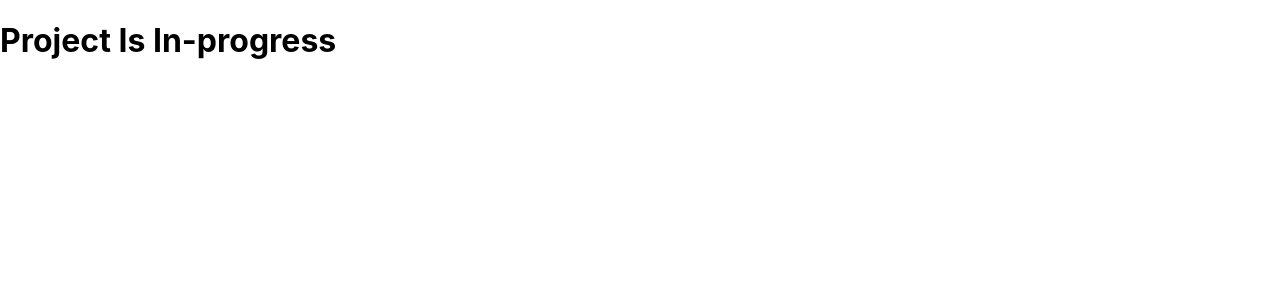
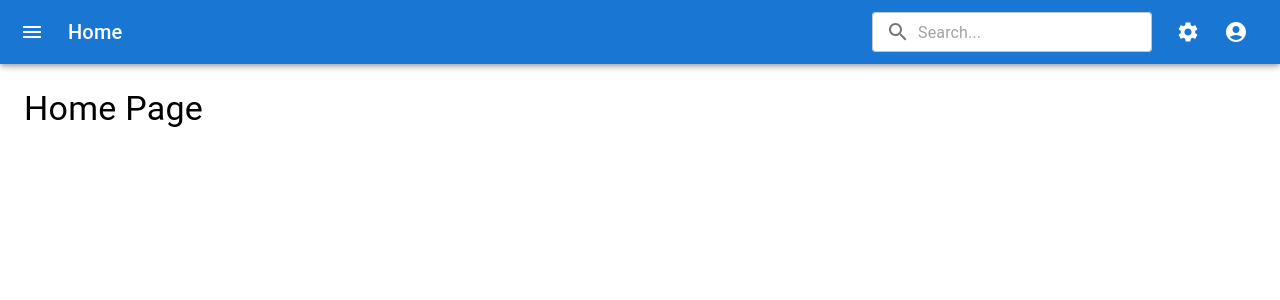
Before and after one commit to vishaljagdhane/custom-code, a React (Create React App) app in the folder custom-app/: page / in a window 1280 px wide. Shown: the top 300 px of the page. Built offline with nearby package versions, Linux system fonts and the light colour scheme.

Commit message:
I have completed Dashbaord Component

```diff
--- a/custom-app/package.json
+++ b/custom-app/package.json
@@ -13,6 +13,7 @@
     "@testing-library/react": "^13.4.0",
     "@testing-library/user-event": "^13.5.0",
     "axios": "^1.7.8",
+    "date-fns": "^4.1.0",
     "react": "^18.3.1",
     "react-dom": "^18.3.1",
     "react-router-dom": "^7.0.1",
--- a/custom-app/src/App.js
+++ b/custom-app/src/App.js
@@ -3,11 +3,15 @@ import './App.css';
 import UserRegisterPage from './UserLog/UserRegisterPage';
 import {BrowserRouter,Routes,Route} from 'react-router-dom'
 import UserDataTable from './UserLog/UserDataTable';
+import Applications_Dashbaord from './Custom-Dashboard/Applications_Dashbaord';
 
 function App() {
   return (
     <>
-<h1>Project Is In-progress</h1>
+    <BrowserRouter>
+<Applications_Dashbaord/>
+</BrowserRouter>
+
     </>
   );
 }
--- a/custom-app/src/Custom-Dashboard/ApplicationBar.jsx
+++ b/custom-app/src/Custom-Dashboard/ApplicationBar.jsx
@@ -1,9 +1,99 @@
-import React from 'react'
+import React, { useState } from "react";
+import {
+  AppBar,
+  Toolbar,
+  IconButton,
+  Typography,
+  TextField,
+  InputAdornment,
+} from "@mui/material";
+import MenuIcon from "@mui/icons-material/Menu";
+import CloseIcon from "@mui/icons-material/Close";
+import SearchIcon from "@mui/icons-material/Search";
+import SettingsIcon from "@mui/icons-material/Settings";
+import AccountCircleIcon from "@mui/icons-material/AccountCircle";
+import { useNavigate } from "react-router-dom";
 
-export default function ApplicationBar() {
+export default function ApplicationBar({
+  isDrawerOpen,
+  toggleDrawer,
+  currentPage,
+  handleSearch,
+  userProfileImage,
+}) {
+  const navigate = useNavigate();
+
+  // Handle page navigation on search
+  const handleSearchRedirect = (event) => {
+    if (event.key === "Enter") {
+      handleSearch(event.target.value); // Perform search logic
+      navigate("/home"); // Redirect to Home page
+    }
+  };
+
   return (
-    <>
+    <AppBar
+      position="fixed"
+      sx={{
+        width: isDrawerOpen ? "80%" : "100%",
+        marginLeft: isDrawerOpen ? "20%" : "0",
+        transition: "width 0.3s ease, margin 0.3s ease",
+      }}
+    >
+      <Toolbar>
+        <IconButton
+          color="inherit"
+          edge="start"
+          onClick={toggleDrawer}
+          sx={{ marginRight: 2 }}
+        >
+          {isDrawerOpen ? <CloseIcon /> : <MenuIcon />}
+        </IconButton>
 
-    </>
-  )
+        <Typography variant="h6" sx={{ flexGrow: 1 }}>
+          {currentPage} {/* Dynamically display the current active page name */}
+        </Typography>
+
+        <TextField
+          variant="outlined"
+          size="small"
+          placeholder="Search..."
+          InputProps={{
+            startAdornment: (
+              <InputAdornment position="start">
+                <SearchIcon />
+              </InputAdornment>
+            ),
+          }}
+          onKeyDown={handleSearchRedirect} // Trigger search on Enter key
+          sx={{
+            marginRight: 2,
+            backgroundColor: "white",
+            borderRadius: 1,
+          }}
+        />
+
+        <IconButton color="inherit" sx={{ marginRight: 1 }}>
+          <SettingsIcon />
+        </IconButton>
+
+        {/* Display user icon or profile image if available */}
+        <IconButton color="inherit">
+          {userProfileImage ? (
+            <img
+              src={userProfileImage}
+              alt="User Profile"
+              style={{
+                width: 30,
+                height: 30,
+                borderRadius: "50%",
+              }}
+            />
+          ) : (
+            <AccountCircleIcon />
+          )}
+        </IconButton>
+      </Toolbar>
+    </AppBar>
+  );
 }
--- a/custom-app/src/Custom-Dashboard/Applications_Dashbaord.jsx
+++ b/custom-app/src/Custom-Dashboard/Applications_Dashbaord.jsx
@@ -1,11 +1,68 @@
-import React from 'react'
+import React, { useState } from "react";
+import ApplicationBar from "./ApplicationBar";
+import LeftSidePanel from "./LeftSidePanel";
+import { Box,Typography} from "@mui/material";
 
-export default function Applications_Dashbaord() {
+export default function Applications_Dashboard() {
+  const [isDrawerOpen, setIsDrawerOpen] = useState(false);
+  const [currentPage, setCurrentPage] = useState("Home");
+  const [userProfileImage, setUserProfileImage] = useState(null); // Set the user image here
+
+  const toggleDrawer = () => {
+    setIsDrawerOpen(!isDrawerOpen);
+  };
+
+  const handleSearch = (query) => {
+    // Perform your search logic here
+    console.log("Search query:", query);
+  };
+
+  const menuItems = [
+    // SAP MM module menu items with Tcodes
+    { label: "Purchase Orders (ME21N)", page: "purchaseOrders" },
+    { label: "Inventory Management (MMBE)", page: "inventoryManagement" },
+    { label: "Material Master (MM01)", page: "materialMaster" },
+    { label: "Vendor Master (XK01)", page: "vendorMaster" },
+    { label: "Goods Receipt (MIGO)", page: "goodsReceipt" },
+    { label: "Invoice Verification (MIRO)", page: "invoiceVerification" },
+    { label: "Purchase Requisitions (ME51N)", page: "purchaseRequisitions" },
+    { label: "Stock Overview (MMBE)", page: "stockOverview" },
+    { label: "Report: Materials (MM60)", page: "reportMaterials" },
+    { label: "Report: Purchases (ME2N)", page: "reportPurchases" },
+  ];
 
 
+  const handleNavigation = (page) => {
+    setCurrentPage(page); // Update active page when navigating
+  };
+
   return (
-    <>
-
-    </>
-  )
+    <Box sx={{ display: "flex", height: "100vh" }}>
+      <LeftSidePanel
+        isDrawerOpen={isDrawerOpen}
+        onNavigate={handleNavigation}
+        menuItems={menuItems}
+      />
+      <Box
+        sx={{
+          flexGrow: 1,
+          marginLeft: isDrawerOpen ? "20%" : "0",
+          width: isDrawerOpen ? "80%" : "100%",
+          transition: "margin 0.3s ease, width 0.3s ease",
+        }}
+      >
+        <ApplicationBar
+          isDrawerOpen={isDrawerOpen}
+          toggleDrawer={toggleDrawer}
+          currentPage={currentPage}
+          handleSearch={handleSearch}
+          userProfileImage={userProfileImage} // Pass the user profile image
+        />
+        <Box sx={{ padding: 3, marginTop: "64px" }}>
+          {/* Render the page content based on currentPage */}
+          <Typography variant="h4">{`${currentPage} Page`}</Typography>
+        </Box>
+      </Box>
+    </Box>
+  );
 }
--- a/custom-app/src/Custom-Dashboard/LeftSidePanel.jsx
+++ b/custom-app/src/Custom-Dashboard/LeftSidePanel.jsx
@@ -1,9 +1,98 @@
-import React from 'react'
+import React, { useState } from "react";
+import {
+  Box,
+  Drawer,
+  List,
+  ListItem,
+  ListItemIcon,
+  ListItemText,
+  Typography,
+  Button,
+} from "@mui/material";
+import ExpandMoreIcon from "@mui/icons-material/ExpandMore";
+import ExpandLessIcon from "@mui/icons-material/ExpandLess";
 
-export default function LeftSidePanel() {
+export default function LeftSidePanel({ isDrawerOpen, onNavigate, menuItems }) {
+  const [showAll, setShowAll] = useState(false); // State to toggle "Show More/Less"
+
+  const toggleShowAll = () => {
+    setShowAll(!showAll);
+  };
+
+  // Determine the number of items to display
+  const visibleItems = showAll ? menuItems : menuItems.slice(0, 10);
+
   return (
-    <>
+    <Drawer
+      variant="persistent"
+      anchor="left"
+      open={isDrawerOpen}
+      sx={{
+        "& .MuiDrawer-paper": {
+          width: "20%",
+          boxSizing: "border-box",
+     borderRight: "1px solid #ccc",
+        //   bgcolor: "#E3F2FD", // Light blue theme background
+        },
+      }}
+    >
+      {/* Drawer Header */}
+      <Box
+        sx={{
+          width: "100%",
+          height: "65px",
+          bgcolor: "#1976D2", // Blue Header
+          display: "flex",
+          alignItems: "center",
+          justifyContent: "center",
+        }}
+      >
+        <Typography
+          variant="h6"
+          sx={{ color: "#FFFFFF", fontWeight: "bold", textAlign: "center" }}
+        >
+          SW Software
+        </Typography>
+      </Box>
 
-    </>
-  )
+      {/* Menu Items List */}
+      <List>
+        {visibleItems.map((item) => (
+          <ListItem
+            button
+            key={item.label}
+            onClick={() => onNavigate(item.page)}
+            sx={{
+              "&:hover": { bgcolor: "#BBDEFB" },
+              transition: "all 0.2s",
+            }}
+          >
+            <ListItemIcon sx={{ color: "#64B5F6" }}>{item.icon}</ListItemIcon>
+            <ListItemText
+              primary={item.label}
+              sx={{ color: "#0D47A1", fontWeight: "medium" }}
+            />
+          </ListItem>
+        ))}
+      </List>
+
+      {/* Show More/Less Button */}
+      {menuItems.length > 10 && (
+        <Box sx={{ textAlign: "center", my: 2 }}>
+          <Button
+            variant="outlined"
+            startIcon={showAll ? <ExpandLessIcon /> : <ExpandMoreIcon />}
+            onClick={toggleShowAll}
+            sx={{
+              color: "#1976D2",
+              borderColor: "#1976D2",
+              "&:hover": { bgcolor: "#BBDEFB", borderColor: "#1976D2" },
+            }}
+          >
+            {showAll ? "Show Less" : "Show More"}
+          </Button>
+        </Box>
+      )}
+    </Drawer>
+  );
 }
```
Also changed, not shown: 1 other file (tests, documents, lock files or other folders).
